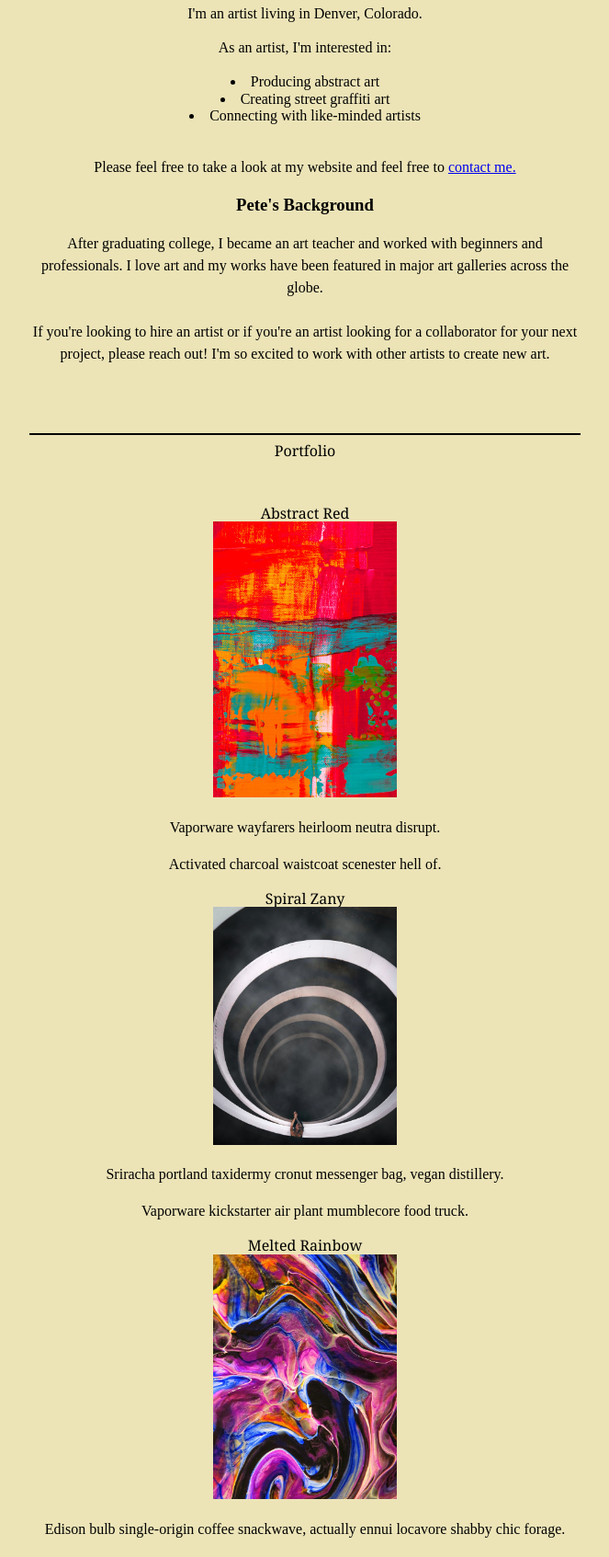
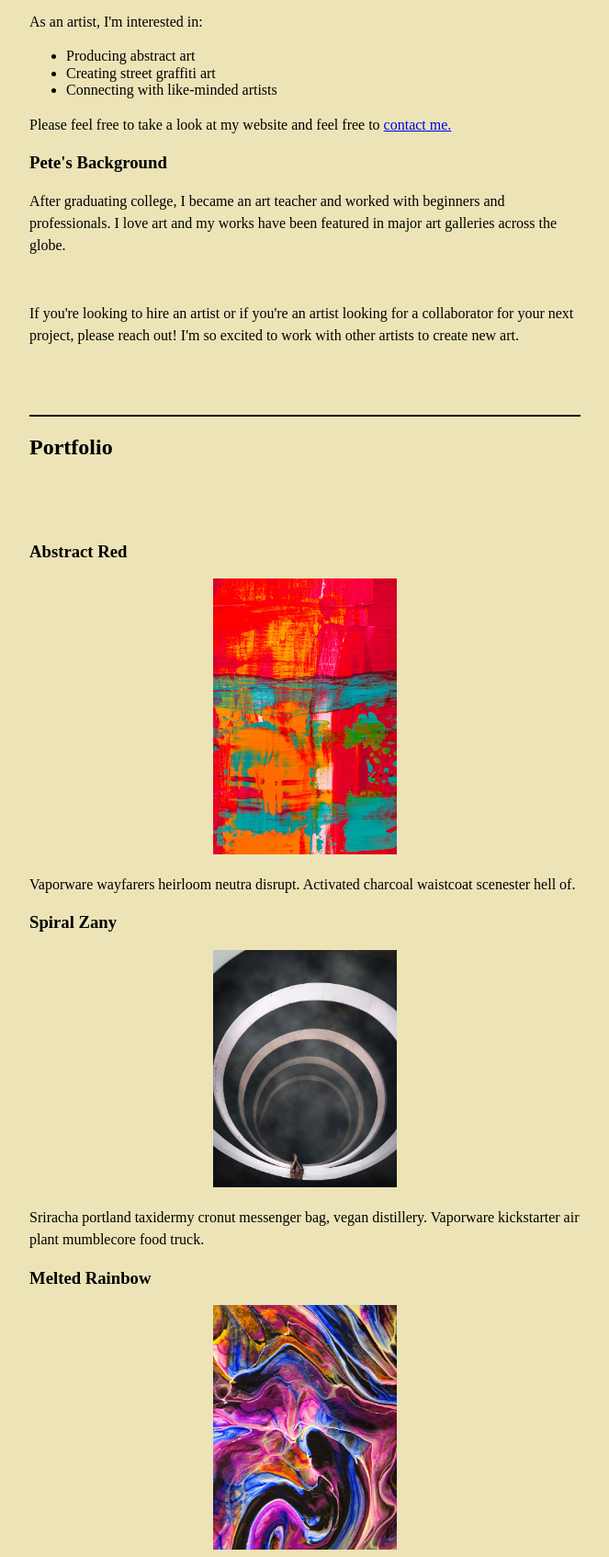
Before and after one commit to tejaimanyvong/Pete-Thinkful-Portfolio, a plain HTML site: page index.html in a window 1280 px wide. Shown: the part 481-2174 px from the top of the page at 92% size, without its empty margins (308-971 px from the left). Drawn offline with nearby package versions, Linux system fonts and the light colour scheme.

Commit message:
Update index.html

```diff
--- a/index.html
+++ b/index.html
@@ -17,80 +17,76 @@
   <header>
     <h1>Pete Thinkful | Artist</h1>
     <nav>
-      <ul>
-        <ul><a href="Abou">About</a></ul>
-        <ul><a href="Portfolio">Portfolio</a></ul>
-        <ul><a href="Contact">Contact</a></ul>
-      </ul>
+
+<a href="#About">About</a>
+<a href="#Portfolio">Portfolio</a>
+<a href="#Contact">Contact</a>
+
     </nav>
   </header>
   <main>
     <div>
       <!-- TODO: Add About section here -->
     <section id="About">
-   <h1>About</h1>
-<body>
+    <h2>About</h2>
     <h2>Hi! I'm Pete Thinkful</h2>
- </section>
       <article>
         <div>
           <img class="image-circle" src="images/pete-thinkful.png" alt="Pete Thinkful">
+        </div>
             <p>I'm an artist living in Denver, Colorado.</p>
-            As an artist, I'm interested in:
-            <br>
-            <br>
-
+            <p>As an artist, I'm interested in:</p>
+           <ul>
             <li>Producing abstract art</li>
             <li>Creating street graffiti art</li>
             <li>Connecting with like-minded artists</li>
+           </ul>
+          <p>Please feel free to take a look at my website and feel free to <a href="#Contact">contact me.</a></p>
+          <h3>Pete's Background</h3>
+          <p>After graduating college, I became an art teacher and worked with beginners and professionals. I love art and my works have been featured in major art galleries across the globe.</p>
           <br>
-          <p>Please feel free to take a look at my website and feel free to <a href="contact me">contact me.</a></p>
-          </body>
-          <h3>Pete's Background</h3>
-          <p>After graduating college, I became an art teacher and worked with beginners and professionals. I love art and my works have been featured in major art galleries across the globe.
-          <br>
-          <br>
-          If you're looking to hire an artist or if you're an artist looking for a collaborator for your next project, please reach out! I'm so excited to work with other artists to create new art.</p>
-        </div>
+          <p>If you're looking to hire an artist or if you're an artist looking for a collaborator for your next project, please reach out! I'm so excited to work with other artists to create new art.</p>
       </article>
+      </section>
 
       <hr>
 
       <!-- TODO: Add Portfolio section here -->
     <section id="Portfolio">
-      <header>Portfolio</header>
+      <h2>Portfolio</h2>
       <article>
+          <h3>Abstract Red</h3>
           <div>
-          <header>Abstract Red</header>
             <img src="images/abstract-red.png" alt="Abstract Red">
-          <p>Vaporware wayfarers heirloom neutra disrupt.</p>
-          <p>Activated charcoal waistcoat scenester hell of.</p>
           </div>
+          <p>Vaporware wayfarers heirloom neutra disrupt. Activated charcoal
+              waistcoat scenester hell of.</p>
+          <h3>Spiral Zany</h3>
           <div>
-          <header>Spiral Zany</header>
             <img src="images/spiral-zany.png" alt="Spiral Zany">
-          <p>Sriracha portland taxidermy cronut messenger bag,
-            vegan distillery.</p>
-          <p>Vaporware kickstarter air plant mumblecore food truck.</p>
           </div>
+          <p>Sriracha portland taxidermy cronut messenger bag, vegan
+            distillery. Vaporware kickstarter air plant mumblecore food truck.</p>
+          <h3>Melted Rainbow</h3>
           <div>
-          <header>Melted Rainbow</header>
             <img src="images/melted-rainbow.png" alt="Melted Rainbow">
-          <p>Edison bulb single-origin coffee snackwave, actually ennui locavore shabby chic forage.</p>
           </div>
+          <p>Edison bulb single-origin coffee snackwave, actually ennui
+             locavore shabby chic forage.</p>
       </article>
     </section>
       <hr>
 
       <!-- TODO: Add Contact section here -->
       <section id="Contact">
-        <header>Contact</header>
+        <h2>Contact</h2>
         <p>I'd love to hear from you! Please feel free to contact or follow me:</p>
        <ol>
         <li><a href="LinkedIn">LinkedIn</a></li>
         <li><a href="Instagram">Instagram</a></li>
         <li><a href="Pinterest">Pinterest</a></li>
        </ol>
+      </section>
       </div>
   </main>
 
```
Lines whose indentation alone changed are shown as unchanged.
